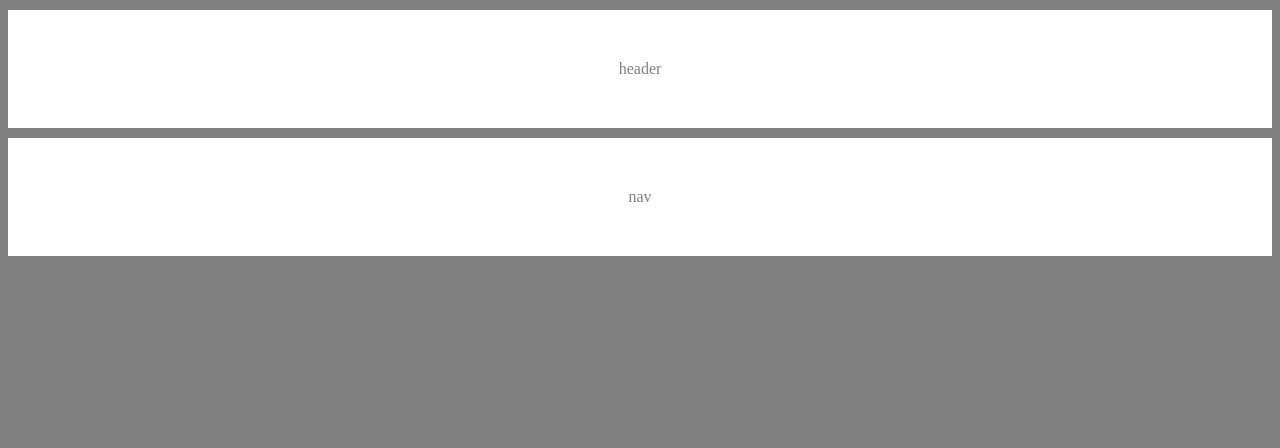
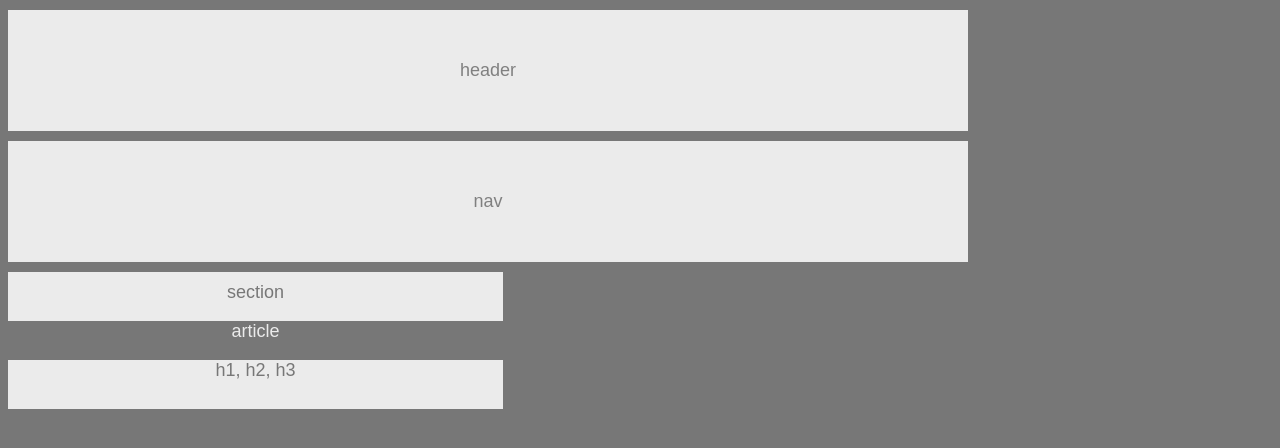
Before and after one commit to JordanMesibov/HW-Wireframe, a plain HTML site: page index.html in a window 1280 px wide. Drawn offline with Linux system fonts and the light colour scheme.

Commit message:
created a true header, changed body properties to conform to homework specifications, adjusted font and background colors, created section, article, and h1, h2, and h3 sections of the webpage

```diff
--- a/index.html
+++ b/index.html
@@ -4,16 +4,26 @@
   <meta charset="UTF-8">
   <meta name="viewport" content="width=device-width, initial-scale=1.0">
   <meta http-equiv="X-UA-Compatible" content="ie=edge">
-  <title>Document</title>
+  <title>HW 1</title>
   <link rel="stylesheet" type="text/css" href="style.css">
 </head>
+
 <body>
-  <div id=header>
+  <header>
       header
-  </div>
-  <div id="nav">
+  </header>
+
+  <nav>
       nav
-  </div>
+  </nav>
+
+  <section class="section">
+    section
+      <article id="article">
+        <p>article</p>
+        <p id="h123">h1, h2, h3</p>
+      </article>
+  </section>
 
 
 </body>
--- a/style.css
+++ b/style.css
@@ -1,23 +1,47 @@
 body {
-  background-color: grey;
+  font-family: 'Arial', 'Helvetica Neue', Helvetica, sans-serif;
+  color: #777;
+  background: #777;
+  width: 960px;
+  font-size: 18px;
 }
 
-#header {
+header {
   color: grey;
   text-align: center;
   margin-top: 10px;
   margin-bottom: 10px;
   padding-top: 50px;
   padding-bottom: 50px;
-  background-color: white;
+  background-color: #ebebeb;
 }
 
-#nav {
+nav {
   color: grey;
   text-align: center;
   margin-top: 10px;
   margin-bottom: 10px;
   padding-top: 50px;
   padding-bottom: 50px;
-  background-color: white;
+  background-color: #ebebeb;
 }
+
+.section {
+  width: 495px;
+  margin-top: 10px;
+  margin-bottom: 10px;
+  padding-top: 10px;
+  padding-bottom: 10px;
+  background: #ebebeb;
+  text-align: center;
+}
+
+#article {
+  color: #ebebeb;
+  background: #777;
+}
+
+#h123 {
+  color: #777;
+  background: #ebebeb;
+}
```
